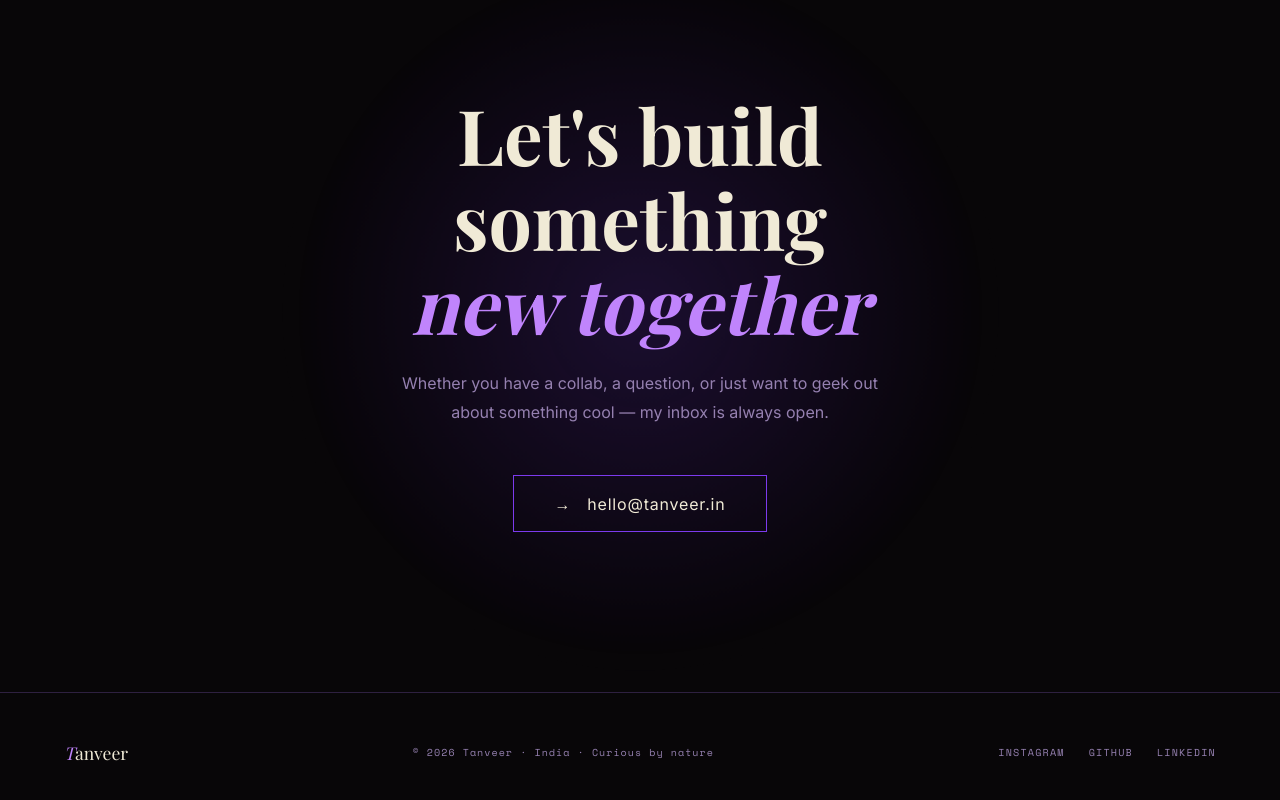
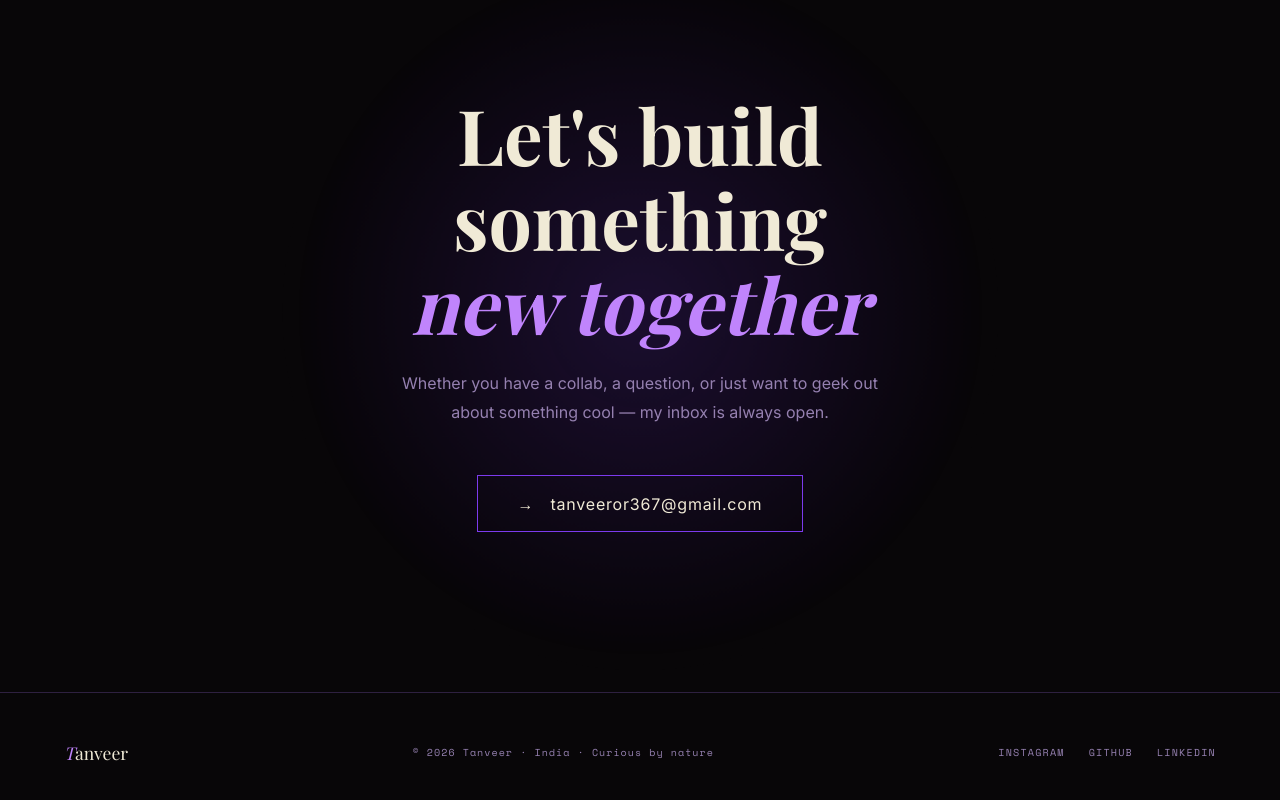
Before and after one commit to XxTanveerxX/XxTanveerxX.github.io, a plain HTML site: page index.html in a window 1280 px wide. Shown: the part 5390-6190 px from the top of the page. Drawn offline with nearby package versions, Linux system fonts and the light colour scheme; a web font is replaced by a local one.

Commit message:
Update index.html

```diff
--- a/index.html
+++ b/index.html
@@ -660,8 +660,8 @@ footer{border-top:1px solid var(--border);padding:3rem 4rem;display:flex;justify
       <p class="cta-sub">Whether you have a collab, a question, or just want to geek out<br/>about something cool — my inbox is always open.</p>
     </div>
     <div class="reveal-block" style="transition-delay:.3s">
-      <a class="cta-email" href="mailto:hello@tanveer.in">
-        <span>→</span><span>hello@tanveer.in</span>
+      <a class="cta-email" href="mailto:tanveeror367@gmail.com">
+        <span>→</span><span>tanveeror367@gmail.com</span>
       </a>
     </div>
   </div>
```
